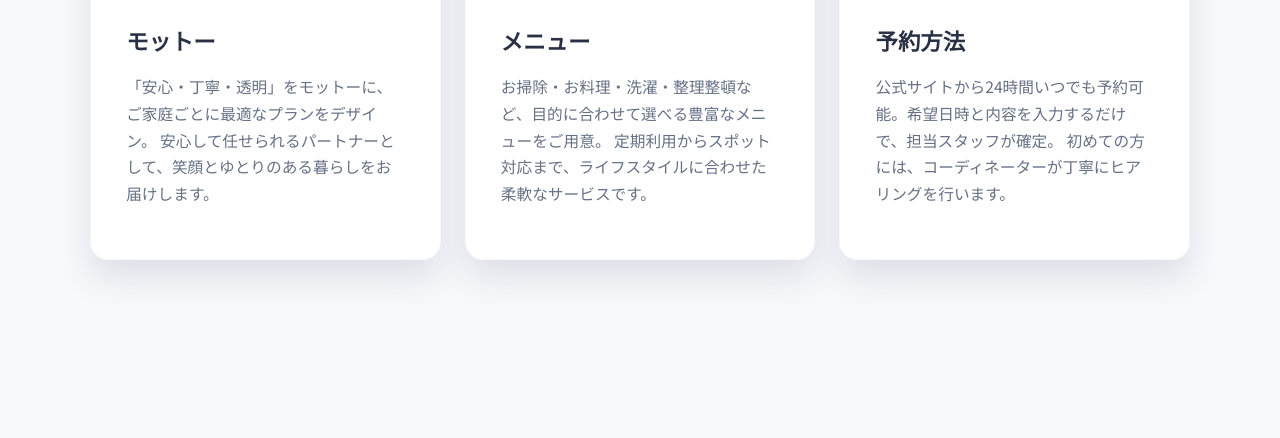
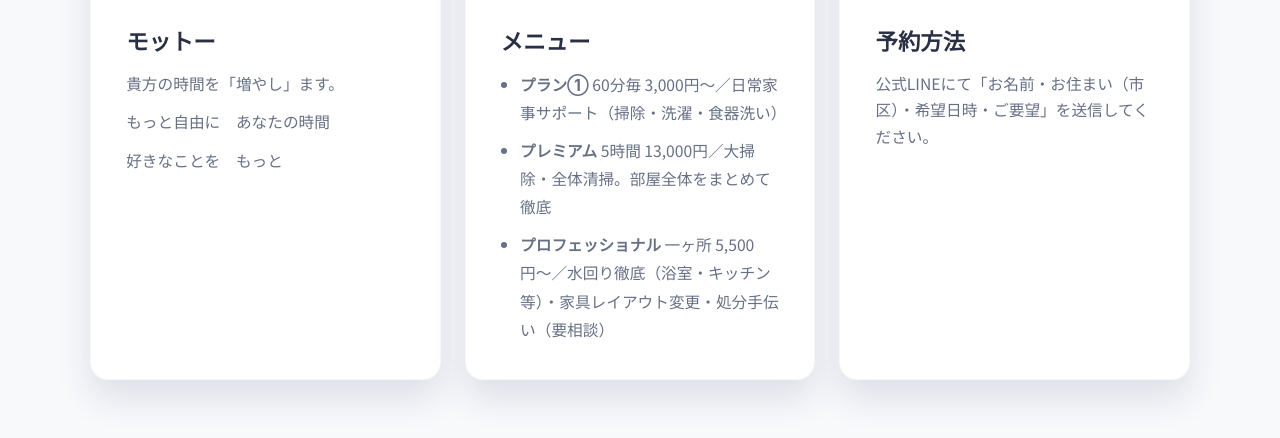
Before and after one commit to ryutsj1940-jpg/codex-rakusuru, a plain HTML site: page index.html in a window 1280 px wide. Shown: the part 566-1004 px from the top of the page. Before the commit the page ends 906 px from the top, so only its background shows below. Drawn offline with Linux system fonts and the light colour scheme.

Commit message:
Update service details on landing page

```diff
--- a/index.html
+++ b/index.html
@@ -146,6 +146,23 @@
     .card__text {
       color: var(--muted);
       font-size: 0.98rem;
+      margin: 0;
+    }
+
+    .card__text + .card__text {
+      margin-top: 0.75rem;
+    }
+
+    .card__list {
+      margin: 0;
+      padding-left: 1.2rem;
+      color: var(--muted);
+      font-size: 0.98rem;
+      line-height: 1.8;
+    }
+
+    .card__list li + li {
+      margin-top: 0.6rem;
     }
 
     @media (max-width: 600px) {
@@ -185,28 +202,25 @@
       <section class="card" aria-labelledby="motto-title">
         <div class="card__icon">🌿</div>
         <h2 class="card__title" id="motto-title">モットー</h2>
-        <p class="card__text">
-          「安心・丁寧・透明」をモットーに、ご家庭ごとに最適なプランをデザイン。
-          安心して任せられるパートナーとして、笑顔とゆとりのある暮らしをお届けします。
-        </p>
+        <p class="card__text">貴方の時間を「増やし」ます。</p>
+        <p class="card__text">もっと自由に　あなたの時間</p>
+        <p class="card__text">好きなことを　もっと</p>
       </section>
 
       <section class="card" aria-labelledby="menu-title">
         <div class="card__icon">🧺</div>
         <h2 class="card__title" id="menu-title">メニュー</h2>
-        <p class="card__text">
-          お掃除・お料理・洗濯・整理整頓など、目的に合わせて選べる豊富なメニューをご用意。
-          定期利用からスポット対応まで、ライフスタイルに合わせた柔軟なサービスです。
-        </p>
+        <ul class="card__list">
+          <li><strong>プラン①</strong> 60分毎 3,000円〜／日常家事サポート（掃除・洗濯・食器洗い）</li>
+          <li><strong>プレミアム</strong> 5時間 13,000円／大掃除・全体清掃。部屋全体をまとめて徹底</li>
+          <li><strong>プロフェッショナル</strong> 一ヶ所 5,500円〜／水回り徹底（浴室・キッチン等）・家具レイアウト変更・処分手伝い（要相談）</li>
+        </ul>
       </section>
 
       <section class="card" aria-labelledby="booking-title">
         <div class="card__icon">📅</div>
         <h2 class="card__title" id="booking-title">予約方法</h2>
-        <p class="card__text">
-          公式サイトから24時間いつでも予約可能。希望日時と内容を入力するだけで、担当スタッフが確定。
-          初めての方には、コーディネーターが丁寧にヒアリングを行います。
-        </p>
+        <p class="card__text">公式LINEにて「お名前・お住まい（市区）・希望日時・ご要望」を送信してください。</p>
       </section>
     </div>
   </main>
```
